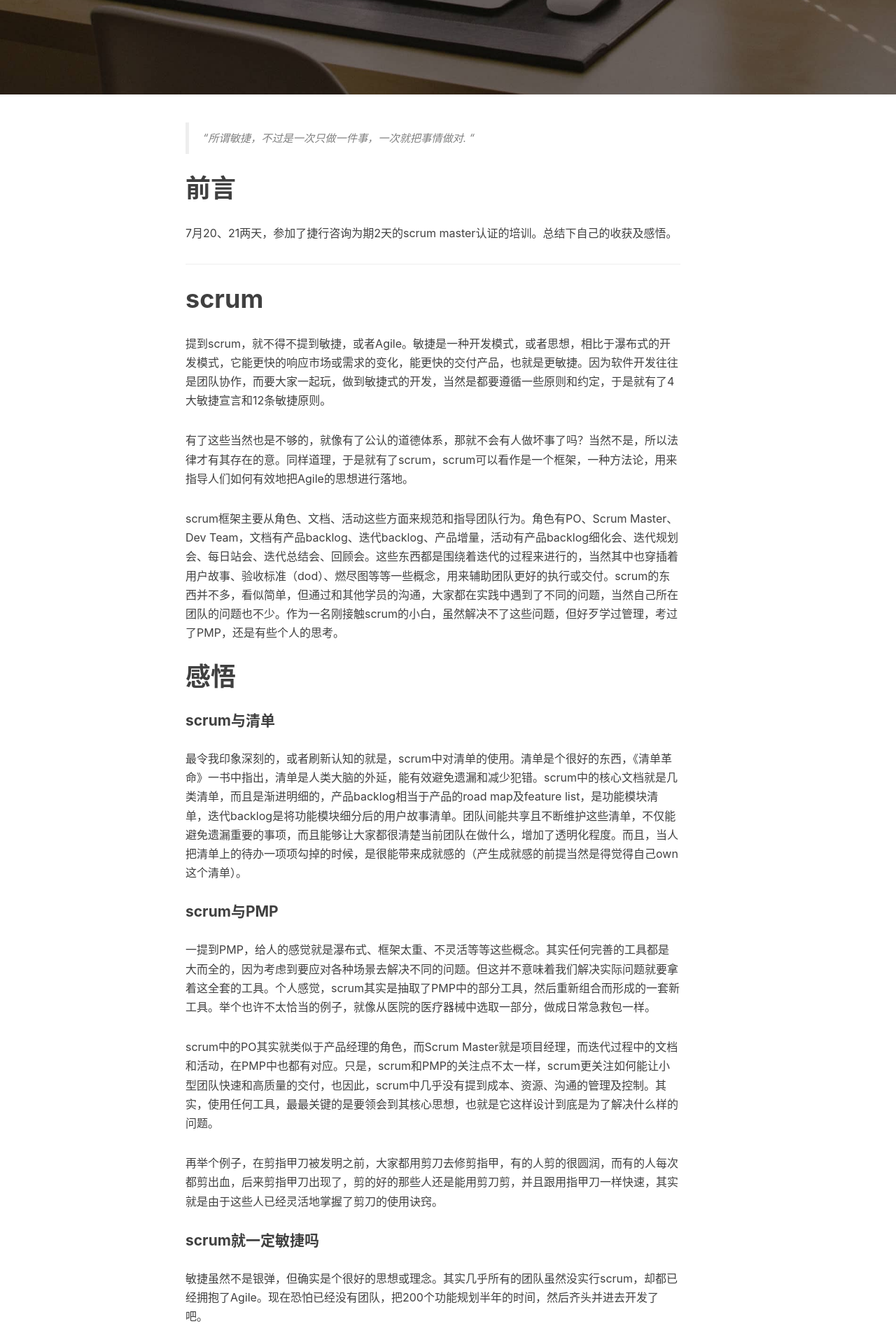
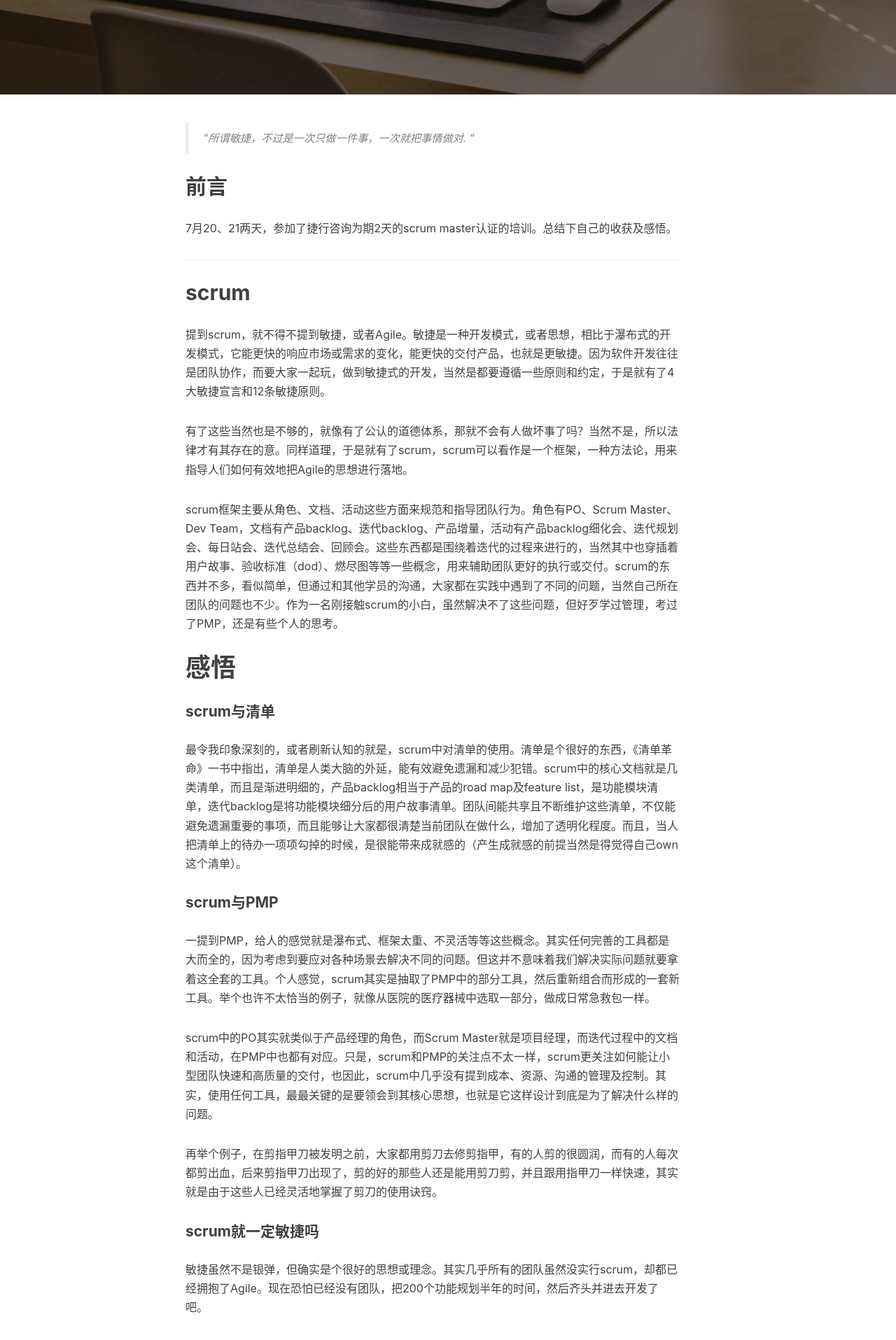
Before and after one commit to littlemujiang/littlemujiang.github.io, a Jekyll site: the page built from _posts/2018-07-29-about-scrum.markdown, in a window 1280 px wide. Shown: the part 388-2303 px from the top of the page at 70% size. Built offline with Jekyll 4.4.1, drawn with Linux system fonts in a browser that asks for light colours; nearby versions of some CDN libraries; comment, search, counter and statistics services are not loaded.

Commit message:
modify header

```diff
--- a/_posts/2018-07-29-about-scrum.markdown
+++ b/_posts/2018-07-29-about-scrum.markdown
@@ -13,14 +13,14 @@ tags:
 > "所谓敏捷，不过是一次只做一件事，一次就把事情做对. "
 
 
-# 前言
+## 前言
 
 7月20、21两天，参加了捷行咨询为期2天的scrum master认证的培训。总结下自己的收获及感悟。
 
 <p id = "build"></p>
 ---
 
-# scrum
+## scrum
 提到scrum，就不得不提到敏捷，或者Agile。敏捷是一种开发模式，或者思想，相比于瀑布式的开发模式，它能更快的响应市场或需求的变化，能更快的交付产品，也就是更敏捷。因为软件开发往往是团队协作，而要大家一起玩，做到敏捷式的开发，当然是都要遵循一些原则和约定，于是就有了4大敏捷宣言和12条敏捷原则。
 
 有了这些当然也是不够的，就像有了公认的道德体系，那就不会有人做坏事了吗？当然不是，所以法律才有其存在的意。同样道理，于是就有了scrum，scrum可以看作是一个框架，一种方法论，用来指导人们如何有效地把Agile的思想进行落地。
```
